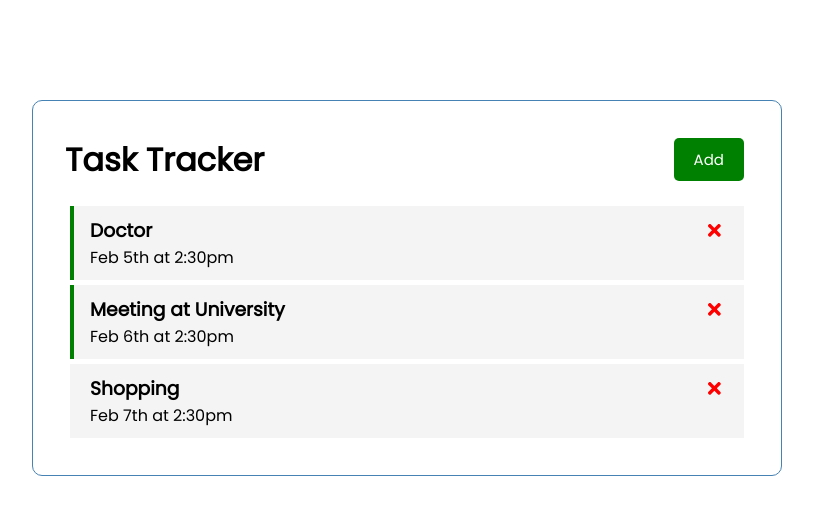
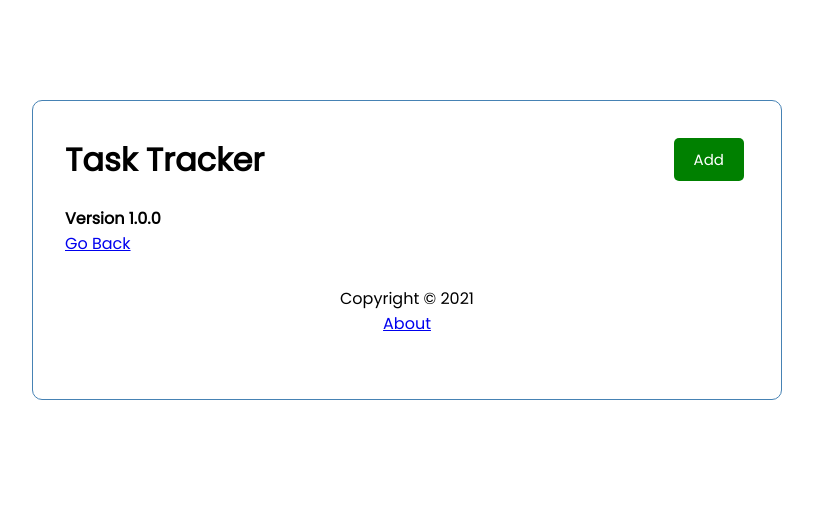
Before and after one commit to denys-petryniak/react-task-tracker, a React (Create React App) app: page /about in a window 1280 px wide. Shown: the top 514 px of the page, without its empty margins (233-1046 px from the left). Built offline with nearby package versions, Linux system fonts and the light colour scheme.

Commit message:
Added footer & routing

```diff
--- a/package.json
+++ b/package.json
@@ -11,6 +11,7 @@
     "react": "^17.0.1",
     "react-dom": "^17.0.1",
     "react-icons": "^4.1.0",
+    "react-router-dom": "^5.2.0",
     "react-scripts": "4.0.1",
     "web-vitals": "^0.2.4"
   },
--- a/src/App.js
+++ b/src/App.js
@@ -1,7 +1,10 @@
 import { useState } from 'react';
+import { BrowserRouter as Router, Route } from 'react-router-dom'
 import Header from './components/Header/Header';
+import Footer from './components/Footer/Footer';
 import Tasks from './components/Tasks/Tasks'
 import AddTask from './components/AddTaskForm/AddTaskForm'
+import About from './components/About/About'
 
 const App = () => {
 	const [showAddTask, setShowAddTask] = useState(false)
@@ -45,11 +48,17 @@
 	}
 
   return (
+	<Router>
 		<div className="container">
 			<Header
 				showAdd={showAddTask}
 				onAdd={() => setShowAddTask(!showAddTask)}
 			/>
+			<Route
+				path='/'
+				exact
+				render={(props) => (
+				<>
 					{showAddTask ? (<AddTask onAdd={addTask} />) : null}
 					{tasks.length ? (
 						<Tasks
@@ -60,7 +69,12 @@
 					) : (
 						'No tasks to show'
 					)}
+				</>
+			)} />
+			<Route path='/about' component={About} />
+			<Footer />
     	</div>
+	</Router>
   );
 }
 
--- /dev/null
+++ b/src/components/About/About.js
@@ -0,0 +1,13 @@
+import { Link } from 'react-router-dom';
+import styles from './About.module.scss';
+
+const About = () => {
+	return (
+		<div className={styles.About}>
+			<h4>Version 1.0.0</h4>
+			<Link to='/'>Go Back</Link>
+		</div>
+	);
+}
+
+export default About;
--- /dev/null
+++ b/src/components/About/About.module.scss
@@ -0,0 +1,2 @@
+.About {
+}
--- /dev/null
+++ b/src/components/Footer/Footer.js
@@ -0,0 +1,13 @@
+import { Link } from 'react-router-dom';
+import styles from './Footer.module.scss';
+
+const Footer = () => {
+	return (
+		<footer className={styles.Footer}>
+			<p>Copyright &copy; 2021</p>
+			<Link to="/about">About</Link>
+		</footer>
+	);
+}
+
+export default Footer;
--- /dev/null
+++ b/src/components/Footer/Footer.module.scss
@@ -0,0 +1,2 @@
+.Footer {
+}
```
Also changed, not shown: 2 other files (tests, documents, lock files or other folders). Lines whose indentation alone changed are shown as unchanged.
